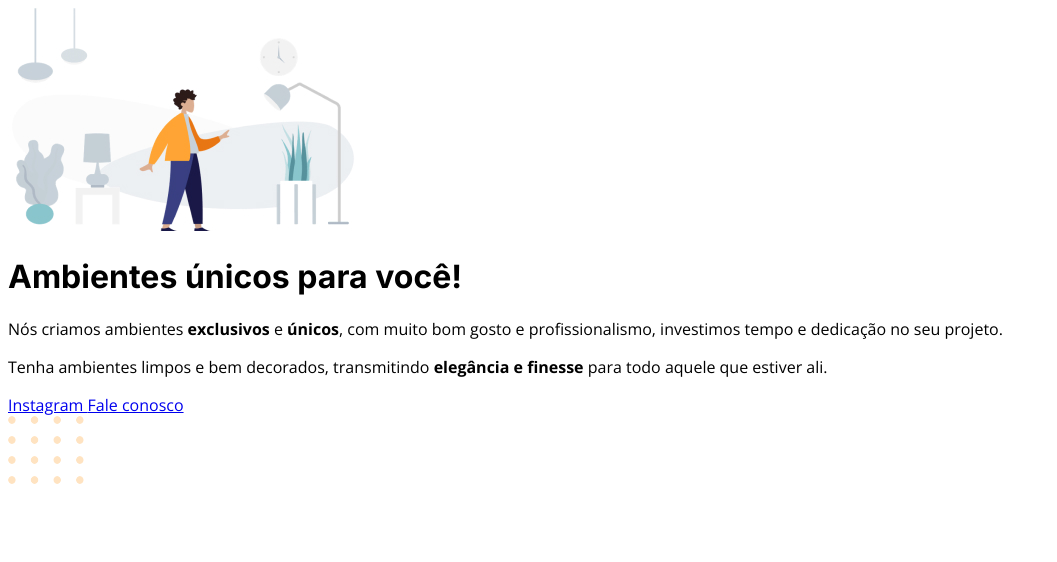
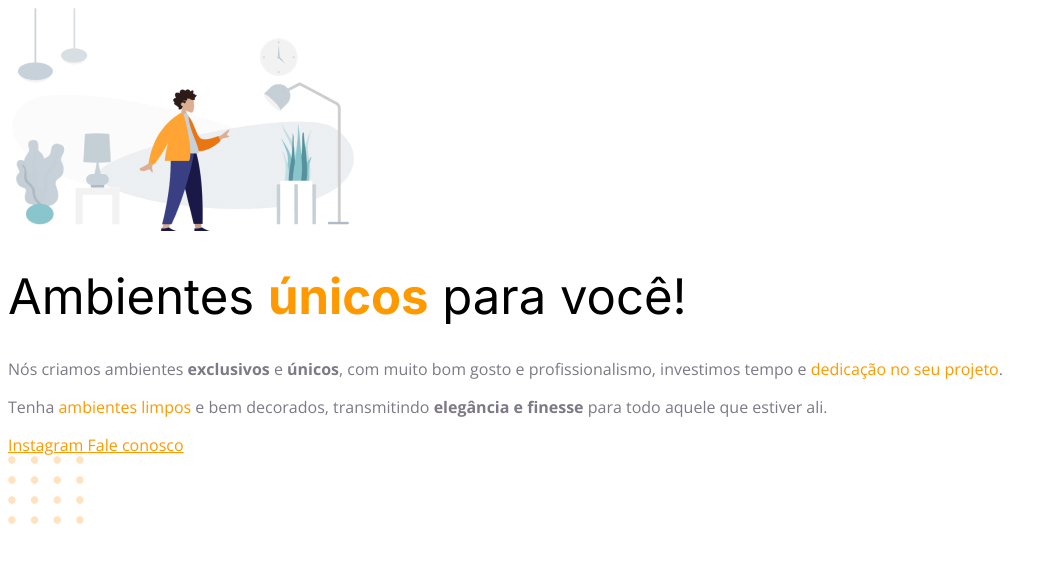
Before and after one commit to marquesdanilocarlos/html-css-rocketseat, a plain HTML site: page index.html in a window 1280 px wide. Shown: the whole page, without its empty margins (0-1057 px from the left). Drawn offline with nearby package versions, Linux system fonts and the light colour scheme.

Commit message:
Aula 05 - Cores de textos

```diff
--- a/css/style.css
+++ b/css/style.css
@@ -5,4 +5,19 @@ body {
 
 h1 {
     font-family: 'Inter', sans-serif;
+    font-size: 49px;
+    line-height: 56px;
+    font-weight: normal;
 }
+
+h1 span {
+    font-weight: bold;
+}
+
+a, span {
+    color: #FF9900;
+}
+
+p {
+    color: #7D7987;
+}
```
